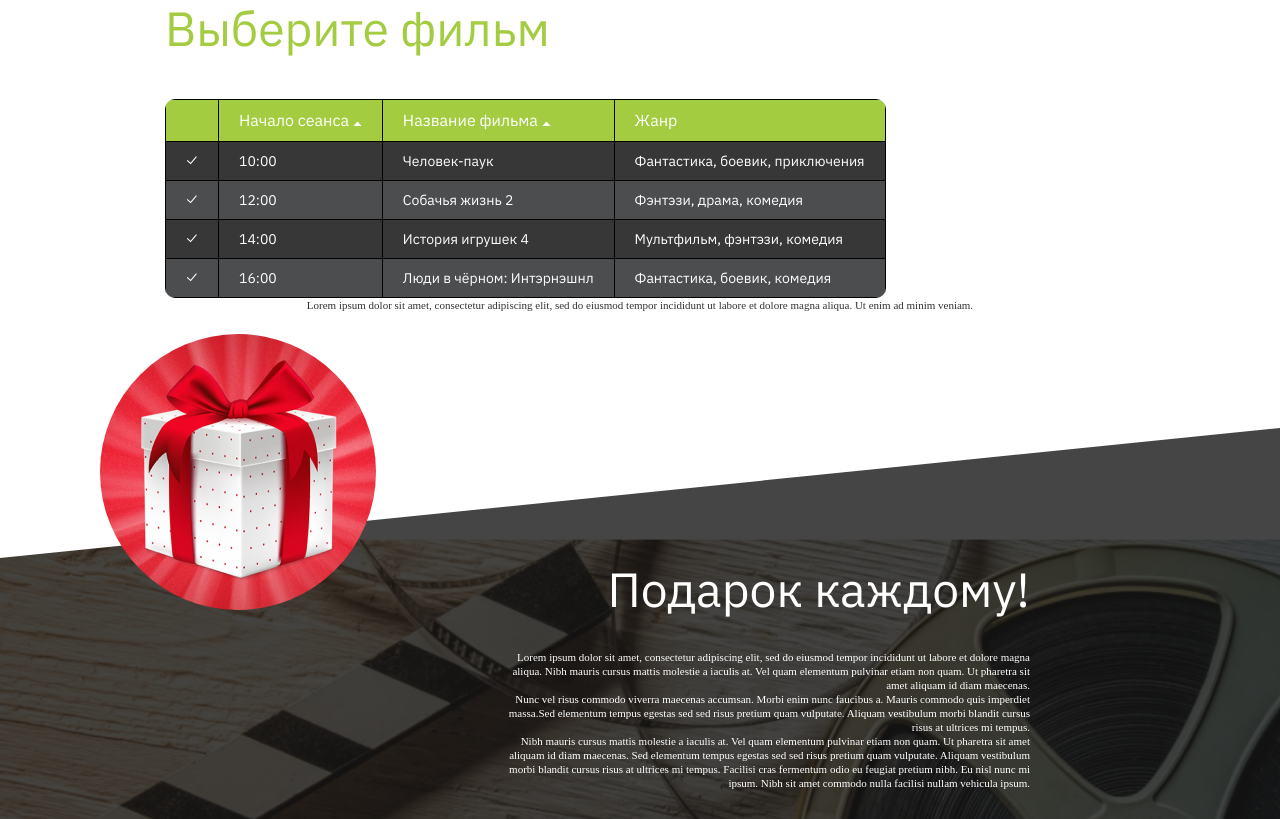
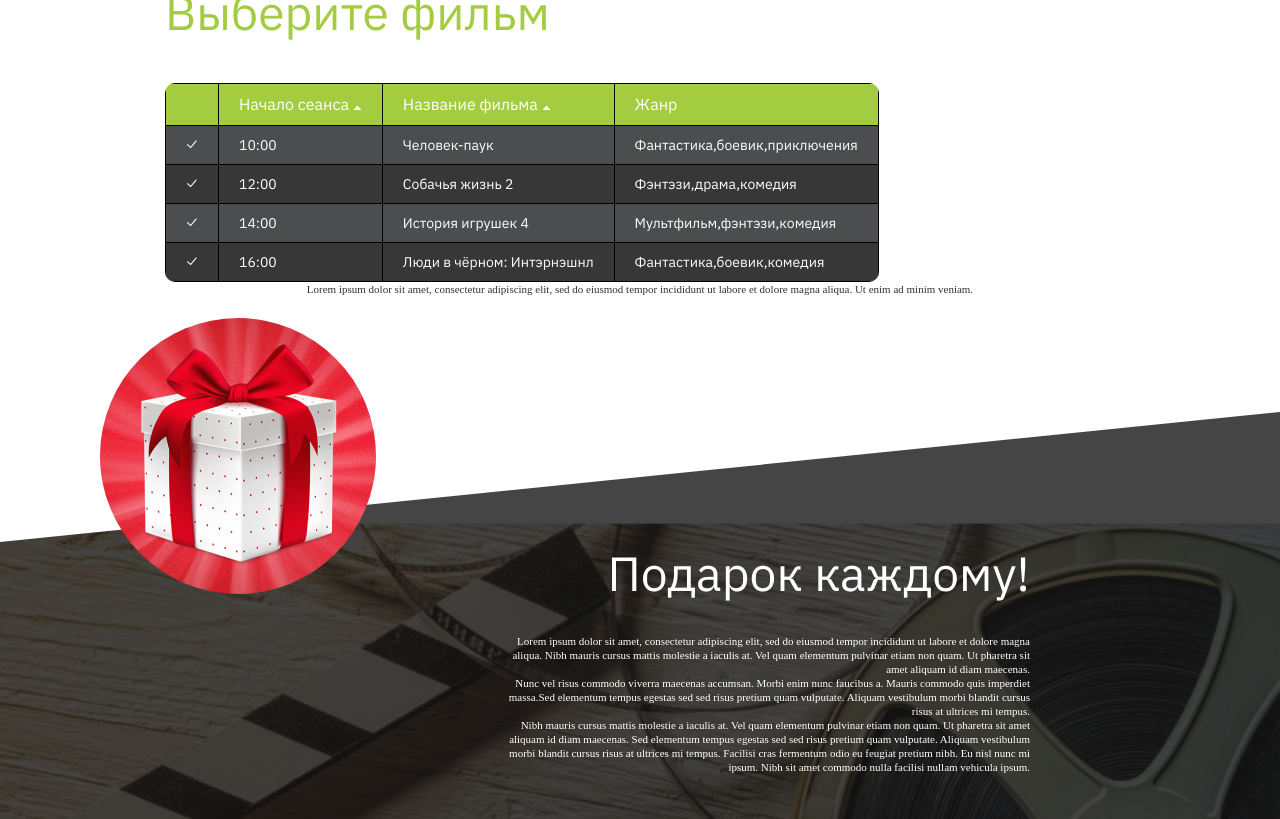
Before and after one commit to imagineapril/cinema, a plain HTML site: page index.html in a window 1280 px wide. Shown: the part 1563-2382 px from the top of the page. Drawn offline with nearby package versions, Linux system fonts and the light colour scheme.

Commit message:
Таблица с фильмами

```diff
--- a/index.html
+++ b/index.html
@@ -14,7 +14,9 @@
 
     <script defer src="https://ajax.googleapis.com/ajax/libs/jquery/3.6.0/jquery.min.js"></script>
     <script defer src="libs/owl/owl.carousel.min.js"></script>
-    <script defer src="js/main.js"
+    <script defer src="js/main.js"></script>
+    <script defer src="js/films-table.js"></script>
+    <script defer src="js/pets.js"></script>
 
     <!-- <script src="main.js"></script> -->
     <style>
@@ -138,6 +140,7 @@
         <div class="container">
             <h2>Выберите фильм</h2>
             <table class="block2__table">
+                <thead>
                 <tr>
                     <th class="green">
                     </th>
@@ -163,7 +166,9 @@
                         </a>
                     </th>
                 </tr>
-                <tr>
+                </thead>
+                <tbody id="block2-table-body">
+                <!-- <tr>
                     <td class="grey"><svg width="12" height="12" viewBox="0 0 12 12" fill="none"
                             xmlns="http://www.w3.org/2000/svg">
                             <path fill-rule="evenodd" clip-rule="evenodd"
@@ -210,7 +215,8 @@
                     <td>16:00</td>
                     <td>Люди в чёрном: Интэрнэшнл</td>
                     <td>Фантастика, боевик, комедия</td>
-                </tr>
+                </tr> -->
+                </tbody>
             </table>
         </div>
         <div>
--- /dev/null
+++ b/js/films-table.js
@@ -0,0 +1,79 @@
+const films = [
+    {
+        start: '10:00',
+        title: 'Человек-паук',
+        genre: [
+            {
+                name: 'Фантастика',
+            },
+            {
+                name: 'боевик',
+            },
+            {
+                name: 'приключения',
+            },
+        ]
+    }, {
+        start: '12:00',
+        title: 'Собачья жизнь 2',
+        genre: [
+            {
+                name: 'Фэнтэзи',
+            },
+            {
+                name: 'драма',
+            },
+            {
+                name: 'комедия',
+            },
+        ]
+    }, {
+        start: '14:00',
+        title: 'История игрушек 4',
+        genre: [
+            {
+                name: 'Мультфильм',
+            },
+            {
+                name: 'фэнтэзи',
+            },
+            {
+                name: 'комедия',
+            },
+        ]
+    }, {
+        start: '16:00',
+        title: 'Люди в чёрном: Интэрнэшнл',
+        genre: [
+            {
+                name: 'Фантастика'
+            },
+            {
+                name: 'боевик'
+            },
+            {
+                name: 'комедия'
+            },
+        ]
+    }
+];
+
+const tableBody = document.getElementById('block2-table-body');
+tableBody.innerHTML = ``;
+
+for (let index = 0; index < films.length; index++) {
+    tableBody.innerHTML += `
+<tr>
+                    <td class="grey"><svg width="12" height="12" viewBox="0 0 12 12" fill="none"
+                            xmlns="http://www.w3.org/2000/svg">
+                            <path fill-rule="evenodd" clip-rule="evenodd"
+                                d="M4.60581 8.79378L1.46056 5.93033L0.787354 6.66979L4.70255 10.2342L10.8223 2.94099L10.0562 2.2982L4.60581 8.79378Z"
+                                fill="white" />
+                        </svg>
+                    </td>
+                    <td>${films[index].start}</td>
+                    <td>${films[index].title}</td>
+                    <td>${films[index].genre.map(g => g.name)}</td>
+                </tr>
+`;
+}
```
